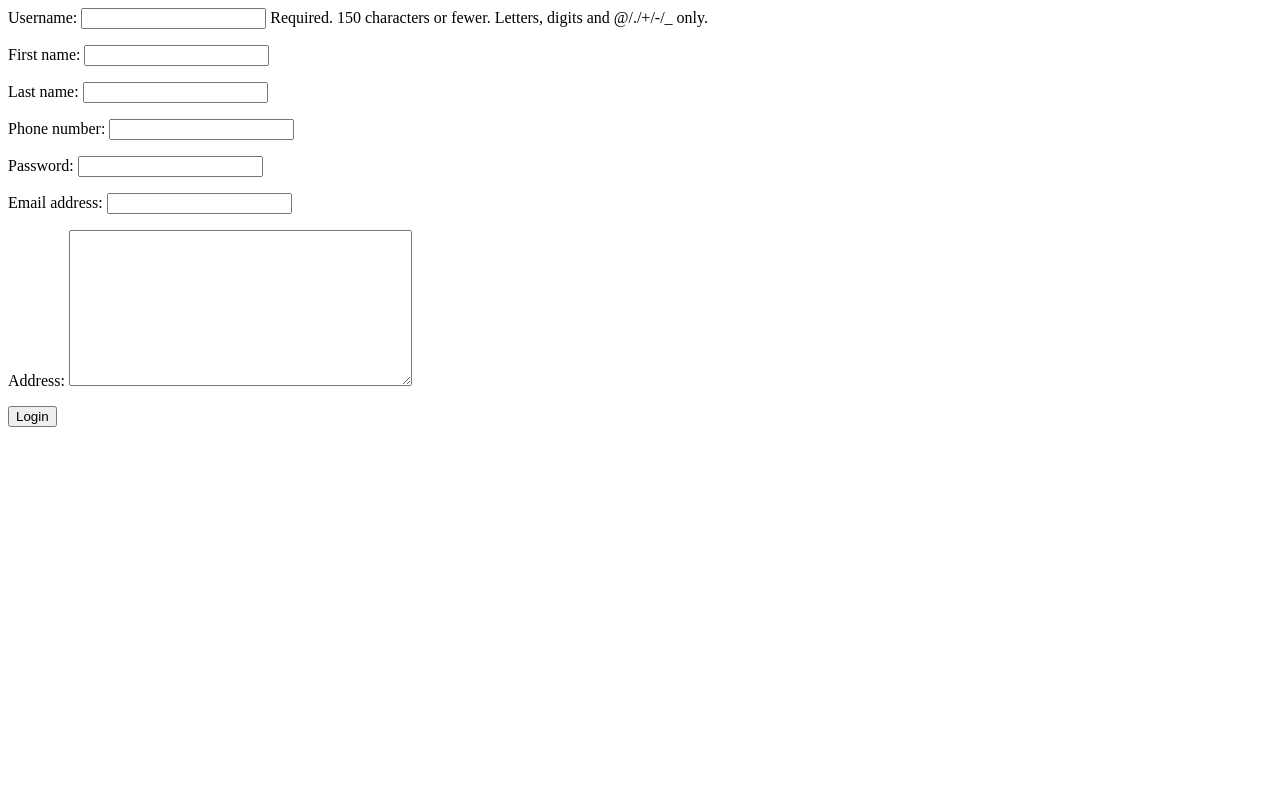
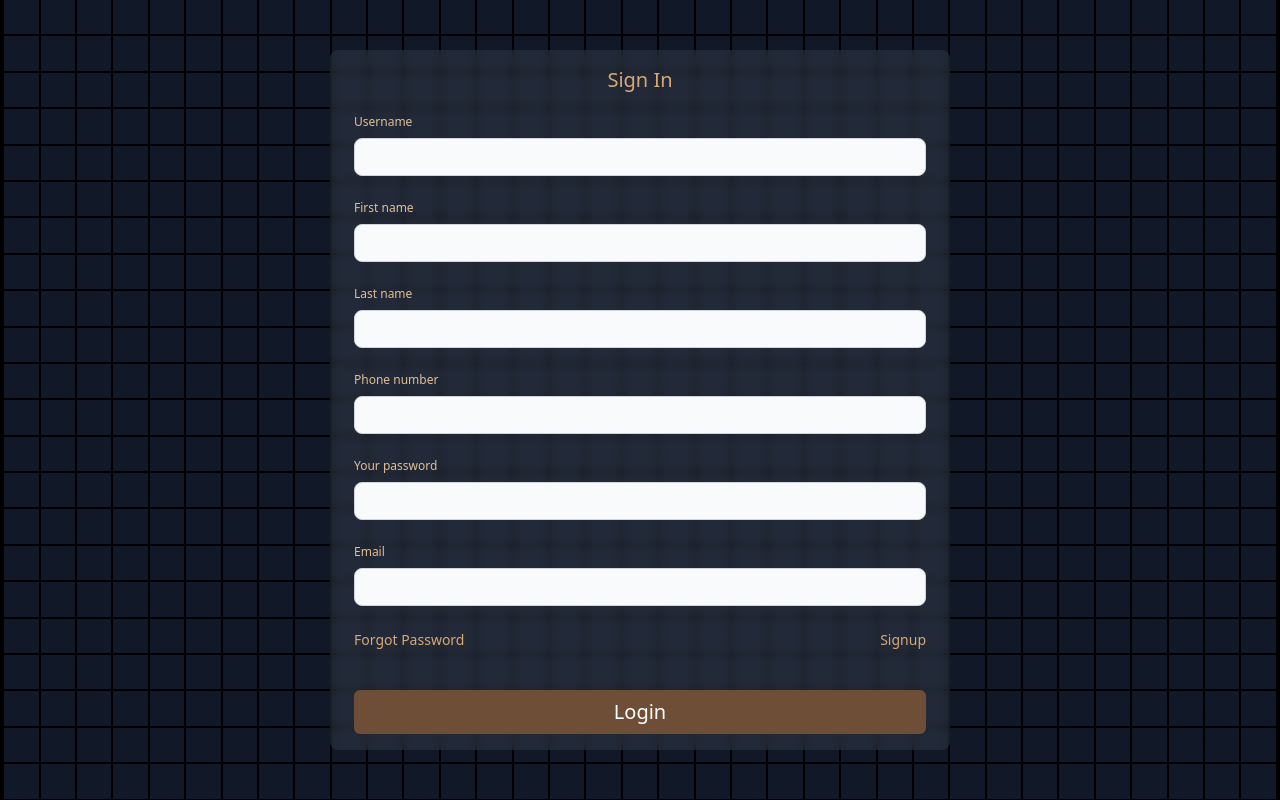
Before and after one commit to FATEMEHAG79/Maktab105_DjangoCafe_Group1, a Django app: page /account/signup/ in a window 1280 px wide. Run offline with Django 5.2, Linux system fonts and the light colour scheme; some libraries are stand-ins or nearby versions.

Commit message:
register file was edited

```diff
--- a/templates/register.html
+++ b/templates/register.html
@@ -1,5 +1,84 @@
-<form action="" method="post">
-    {% csrf_token %}
-    {{ form.as_p }}
-    <button type="submit">Login</button>
-</form>
+<!DOCTYPE html>
+<html lang="en">
+<head>
+    <meta charset="UTF-8">
+    <title>Cart</title>
+    <script src="https://cdn.tailwindcss.com"></script>
+</head>
+<!-- component -->
+<body class="body bg-white dark:bg-[#0F172A]">
+<div class="bg-black before:animate-pulse before:bg-gradient-to-b before:from-gray-900 overflow-hidden before:via-[#6F4E37] before:to-gray-900 before:absolute ">
+    <div id="myDIV">
+        <div class="w-[100vw] h-[100vh] px-3 sm:px-5 flex items-center justify-center absolute">
+            <div class="w-full sm:w-1/2 lg:2/3 px-6 bg-gray-500 bg-opacity-20 bg-clip-padding backdrop-filter backdrop-blur-sm text-white z-50 py-4  rounded-lg">
+                <div class="w-full flex justify-center text-[#D6AA76] text-xl mb:2 md:mb-5">
+                    Sign In
+                </div>
+                <form action="" method="POST">
+                    {% csrf_token %}
+                    <div class="mb-6">
+                        <label for="username" class="block mb-2 text-xs font-medium text-[#E3BF95]">Username</label>
+                        <input id="username" name="username"
+                               class="bg-gray-50 border border-gray-300 text-gray-900 text-xs rounded-lg focus:ring-blue-500 focus:border-blue-500 block w-full p-1.5 md:p-2.5 dark:bg-gray-700 dark:border-gray-600 dark:placeholder-gray-400 dark:text-white dark:focus:ring-blue-500 dark:focus:border-blue-500"
+                               required>
+                    </div>
+                    <div class="mb-6">
+                        <label for="firstname" class="block mb-2 text-xs font-medium text-[#E3BF95]">First name</label>
+                        <input id="firstname" name="firstname"
+                               class="bg-gray-50 border border-gray-300 text-gray-900 text-xs rounded-lg focus:ring-blue-500 focus:border-blue-500 block w-full p-1.5 md:p-2.5 dark:bg-gray-700 dark:border-gray-600 dark:placeholder-gray-400 dark:text-white dark:focus:ring-blue-500 dark:focus:border-blue-500"
+                               required>
+                    </div>
+                    <div class="mb-6">
+                        <label for="lastname" class="block mb-2 text-xs font-medium text-[#E3BF95]">Last name</label>
+                        <input id="lastname" name="lastname"
+                               class="bg-gray-50 border border-gray-300 text-gray-900 text-xs rounded-lg focus:ring-blue-500 focus:border-blue-500 block w-full p-1.5 md:p-2.5 dark:bg-gray-700 dark:border-gray-600 dark:placeholder-gray-400 dark:text-white dark:focus:ring-blue-500 dark:focus:border-blue-500"
+                               required>
+                    </div>
+                    <div class="mb-6">
+                        <label for="phonenumber" class="block mb-2 text-xs font-medium text-[#E3BF95]">Phone
+                            number</label>
+                        <input id="phonenumber" name="phonenumber"
+                               class="bg-gray-50 border border-gray-300 text-gray-900 text-xs rounded-lg focus:ring-blue-500 focus:border-blue-500 block w-full p-1.5 md:p-2.5 dark:bg-gray-700 dark:border-gray-600 dark:placeholder-gray-400 dark:text-white dark:focus:ring-blue-500 dark:focus:border-blue-500"
+                               required>
+                    </div>
+                    <div class="mb-6">
+                        <label for="password" class="block mb-2 text-xs font-medium text-[#E3BF95]">Your
+                            password</label>
+                        <input type="password" id="password" name="password"
+                               class="bg-gray-50 border border-gray-300 text-gray-900 text-xs rounded-lg focus:ring-blue-500 focus:border-blue-500 block w-full p-1.5 md:p-2.5 dark:bg-gray-700 dark:border-gray-600 dark:placeholder-gray-400 dark:text-white dark:focus:ring-blue-500 dark:focus:border-blue-500"
+                               required>
+                    </div>
+                    <div class="mb-6">
+                        <label for="email" class="block mb-2 text-xs font-medium text-[#E3BF95]">Email</label>
+                        <input id="email" name="email"
+                               class="bg-gray-50 border border-gray-300 text-gray-900 text-xs rounded-lg focus:ring-blue-500 focus:border-blue-500 block w-full p-1.5 md:p-2.5 dark:bg-gray-700 dark:border-gray-600 dark:placeholder-gray-400 dark:text-white dark:focus:ring-blue-500 dark:focus:border-blue-500"
+                               required>
+                    </div>
+                    <div class="flex flex-row justify-between">
+                        <a href="#" class="text-[#D6AA76] text-sm md:text-md ">Forgot Password</a>
+                        <a href="{% url 'signup' %}" class="text-[#D6AA76] text-sm md:text-md">Signup</a>
+                    </div>
+                    <button type="submit"
+                            class="mt-4 md:mt-10 w-full flex justify-center text-sm md:text-xl bg-[#6F4E37] py-2 rounded-md">
+                        Login
+                    </button>
+                </form>
+            </div>
+        </div>
+    </div>
+</div>
+</body>
+
+
+<script>
+    const para = document.createElement("div");
+    para.className = 'flex flex-wrap gap-0.5 h-screen items-center justify-center  relative';
+    let el = '<div class = "  transition-colors duration-[1.5s] hover:duration-[0s] border-[#6F4E37] h-[calc(5vw-2px)] w-[calc(5vw-2px)] md:h-[calc(4vw-2px)] md:w-[calc(4vw-2px)] lg:h-[calc(3vw-4px)] lg:w-[calc(3vw-4px)] bg-gray-900 hover:bg-[#6F4E37]"></div>'
+    for (var k = 1; k <= 1000; k++) {
+        el += '<div class = " transition-colors duration-[1.5s] hover:duration-[0s] border-[#6F4E37] h-[calc(5vw-2px)] w-[calc(5vw-2px)] md:h-[calc(4vw-2px)] md:w-[calc(4vw-2px)] lg:h-[calc(3vw-4px)] lg:w-[calc(3vw-4px)] bg-gray-900 hover:bg-[#6F4E37]"></div>';
+    }
+
+
+    para.innerHTML = el;
+    document.getElementById("myDIV").appendChild(para);
+</script>
```
